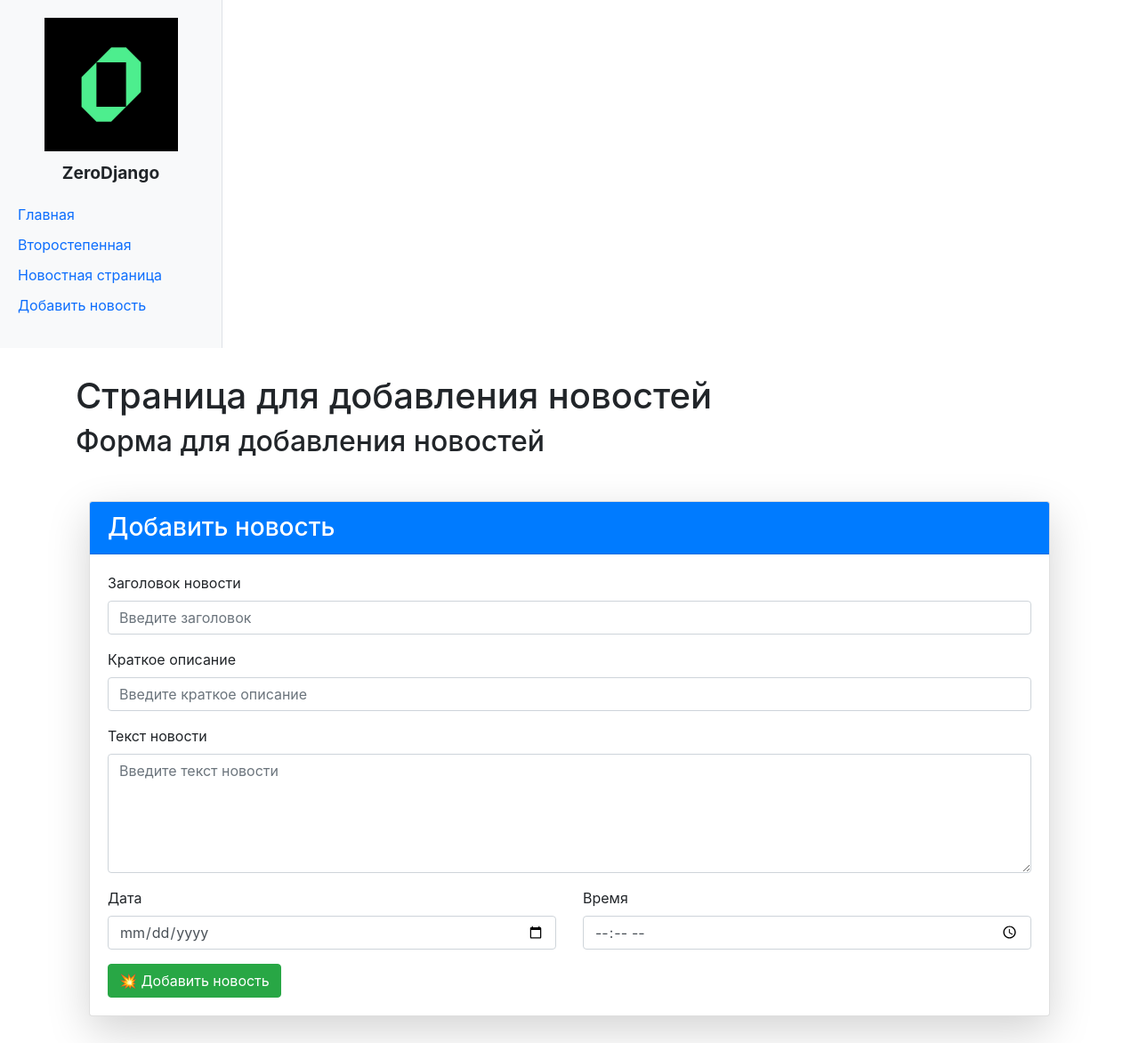
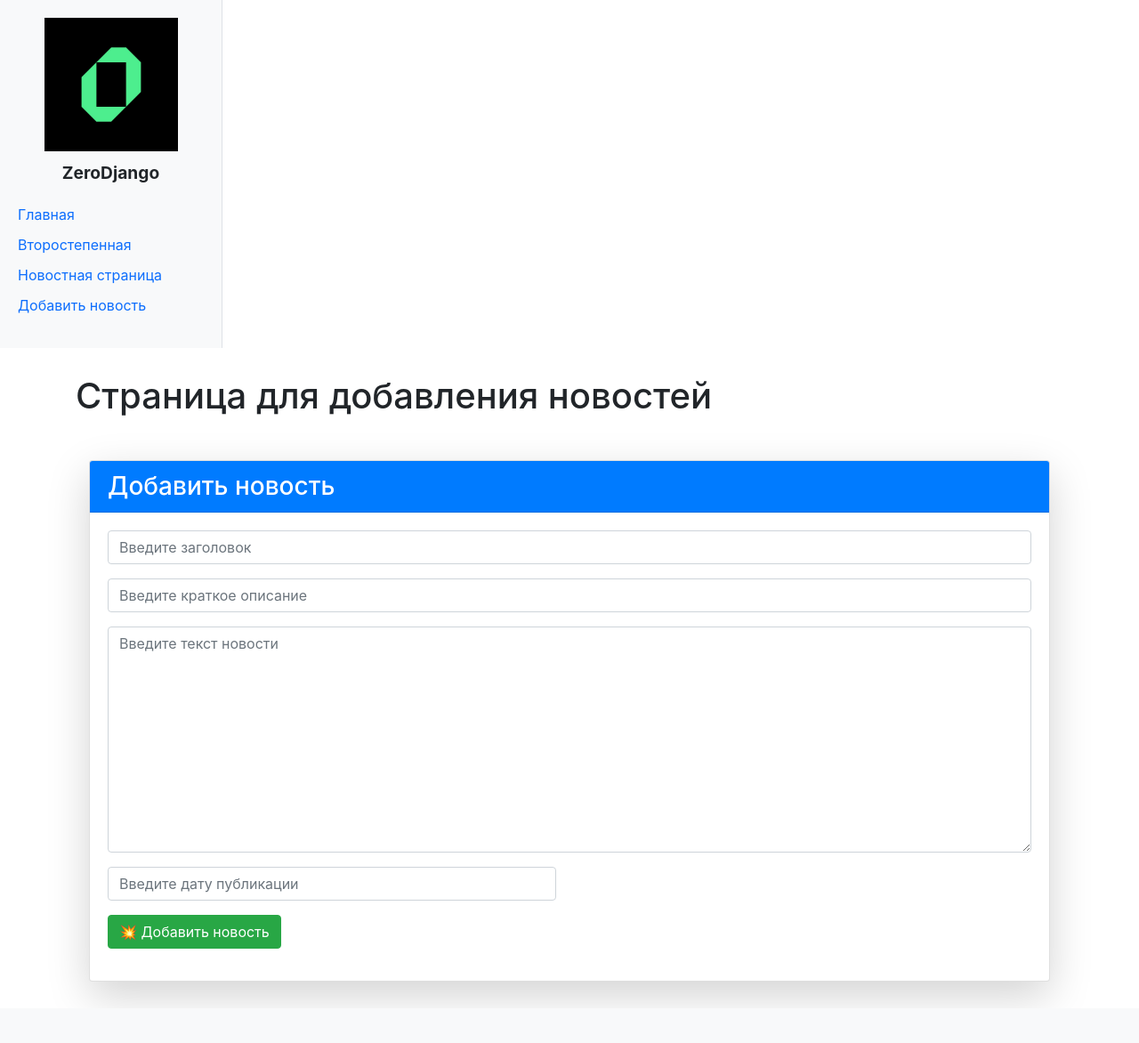
Before and after one commit to YuriyNik156/DJ04, a Django app: page /news/create_news in a window 1280 px wide. Shown: the whole page at 89% size. After the commit the page ends 1125 px from the top, so only its background shows below. Run offline with Django 5.2, Linux system fonts and the light colour scheme.

Commit message:
create forms for app

```diff
--- /dev/null
+++ b/zerocoder/news/forms.py
@@ -0,0 +1,13 @@
+from .models import News_post
+from django.forms import ModelForm, TextInput, DateTimeInput, Textarea
+
+class New_postForm(ModelForm):
+    class Meta:
+        model = News_post
+        fields = ['title', 'short_description', 'text', 'pub_date']
+        widgets = {
+            'title' : TextInput(attrs={'class':'form-control', 'placeholder':'Введите заголовок'}),
+            'short_description' : TextInput(attrs={'class':'form-control', 'placeholder':'Введите краткое описание'}),
+            'text': Textarea(attrs={'class': 'form-control', 'placeholder': 'Введите текст новости'}),
+            'pub_date': DateTimeInput(attrs={'class': 'form-control', 'placeholder': 'Введите дату публикации'}),
+        }
--- a/zerocoder/news/templates/news/add_new_post.html
+++ b/zerocoder/news/templates/news/add_new_post.html
@@ -6,8 +6,8 @@
 
 {% block content %}
 <h1>Страница для добавления новостей</h1>
+
 <div>
-    <h2>Форма для добавления новостей</h2>
   <div class="container mt-5">
     <div class="card shadow-lg">
       <div class="card-header bg-primary text-white">
@@ -15,32 +15,26 @@
       </div>
       <div class="card-body">
         <form method="post">
+          {% csrf_token %}
           <div class="mb-3">
-            <label class="form-label">Заголовок новости</label>
-            <input type="text" class="form-control" placeholder="Введите заголовок">
+            {{ form.title }}
           </div>
           <div class="mb-3">
-            <label class="form-label">Краткое описание</label>
-            <input type="text" class="form-control" placeholder="Введите краткое описание">
+            {{ form.short_description }}
           </div>
           <div class="mb-3">
-            <label class="form-label">Текст новости</label>
-            <textarea class="form-control" rows="5" placeholder="Введите текст новости"></textarea>
+            {{ form.text }}
           </div>
           <div class="row">
             <div class="col-md-6 mb-3">
-              <label class="form-label">Дата</label>
-              <input type="date" class="form-control">
-            </div>
-            <div class="col-md-6 mb-3">
-              <label class="form-label">Время</label>
-              <input type="time" class="form-control">
+              {{ form.pub_date }}
             </div>
           </div>
           <div class="d-grid">
             <button type="submit" class="btn btn-success">💥 Добавить новость</button>
           </div>
         </form>
+        <p>{{error}}</p>
       </div>
     </div>
   </div>
--- a/zerocoder/news/views.py
+++ b/zerocoder/news/views.py
@@ -1,9 +1,18 @@
 from django.shortcuts import render
 from .models import News_post
+from .forms import New_postForm
 
 def home(request):
     news = News_post.objects.all()
     return render(request, 'news/news.html', {'news':news})
 
 def create_news(request):
-    return render(request, 'news/add_new_post.html')
+    error = ""
+    if request.method == 'post':
+        form = New_postForm(request.POST)
+        if form.is_valid():
+            form.save()
+        else:
+            error = 'Данные были заполнены некорректно'
+    form = New_postForm()
+    return render(request, 'news/add_new_post.html', {'form':form, 'error':error})
```
Also changed, not shown: zerocoder/__init__.py (added).
